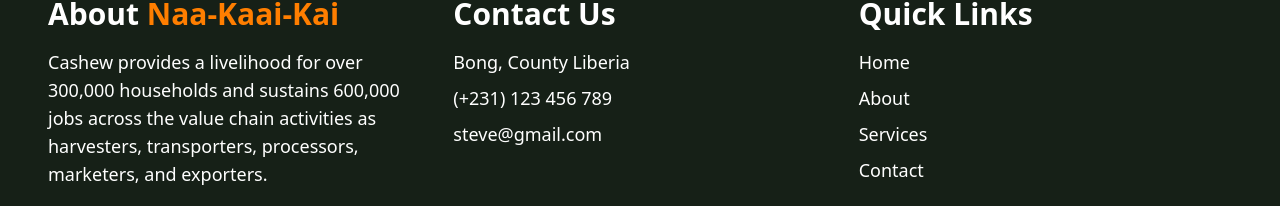
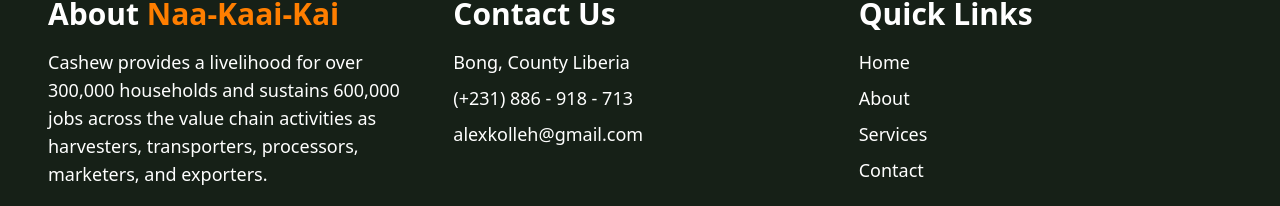
Before and after one commit to mulbahoplanojames/SteveCom, a React (Vite) app: page /contact in a window 1280 px wide. Shown: the part 2250-2456 px from the top of the page. Built offline with nearby package versions, Linux system fonts and the light colour scheme.

Commit message:
Added the community component and the Founder component along with the data for the community

```diff
--- a/src/Components/Our_Farmers/Farmers.jsx
+++ b/src/Components/Our_Farmers/Farmers.jsx
@@ -1,3 +1,4 @@
+import { Link } from "react-router-dom";
 import { farmerData } from "../../Data/Data";
 
 const Farmers = () => {
@@ -15,6 +16,7 @@ const Farmers = () => {
               className="w-full bg-white hover:rounded-lg group  shadow-lg rounded-lg overflow-hidden text-black"
               key={farmer.id}
             >
+              <Link to={farmer.link}>
                 <div className="w-full md:h-[20rem] h-[17rem]  overflow-hidden">
                   <img
                     src={farmer.image}
@@ -29,6 +31,7 @@ const Farmers = () => {
                   </h1>
                   <p className=" text-base px-2  pb-4">{farmer.position}</p>
                 </div>
+              </Link>
             </div>
           ))}
         </div>
--- a/src/Data/Data.jsx
+++ b/src/Data/Data.jsx
@@ -63,18 +63,21 @@ export const farmerData = [
     name: "Edward W. Karfiah ",
     position: "Proprietor",
     image: eward,
+    link: "/about",
   },
   {
     id: 2,
     name: "Alex Dortie Kolleh",
     position: "Manager",
     image: alex,
+    link: "",
   },
   {
     id: 3,
     name: "Matthew Kolubah",
     position: "Farmer",
     image: alex,
+    link: "",
   },
   // {
   //   id: 4,
--- a/src/Layouts/Footer/Footer.jsx
+++ b/src/Layouts/Footer/Footer.jsx
@@ -20,26 +20,28 @@ const Footer = () => {
               Bong, County Liberia
             </li>
             <li className="text-lg hover:text-primary pb-2">
-              (+231) 123 456 789
+              (+231) 886 - 918 - 713
             </li>
-            <li className="text-lg hover:text-primary pb-2">steve@gmail.com</li>
+            <li className="text-lg hover:text-primary pb-2">
+              alexkolleh@gmail.com
+            </li>
           </ul>
         </div>
         <div className="">
           <h1 className="text-3xl font-bold pb-4">Quick Links</h1>
           <ul className="flex flex-col">
-            <Link to="/" className="text-lg hover:text-primary pb-2">
+            <a href="/" className="text-lg hover:text-primary pb-2">
               Home
-            </Link>
-            <Link to="/about" className="text-lg hover:text-primary pb-2">
+            </a>
+            <a href="/about" className="text-lg hover:text-primary pb-2">
               About
-            </Link>
-            <Link to="/service" className="text-lg hover:text-primary pb-2">
+            </a>
+            <a href="/service" className="text-lg hover:text-primary pb-2">
               Services
-            </Link>
-            <Link to="/contact" className="text-lg hover:text-primary pb-2">
+            </a>
+            <a href="/contact" className="text-lg hover:text-primary pb-2">
               Contact
-            </Link>
+            </a>
           </ul>
         </div>
       </div>
--- a/src/Pages/About/About.jsx
+++ b/src/Pages/About/About.jsx
@@ -18,8 +18,8 @@ const About = () => {
       <Gallery />
       <AboutFounder />
       <CommunityWork />
-      {/* <FAQ /> */}
-      {/* <NewsLetter /> */}
+      <FAQ />
+      <NewsLetter />
     </>
   );
 };
```
Lines whose indentation alone changed are shown as unchanged.
